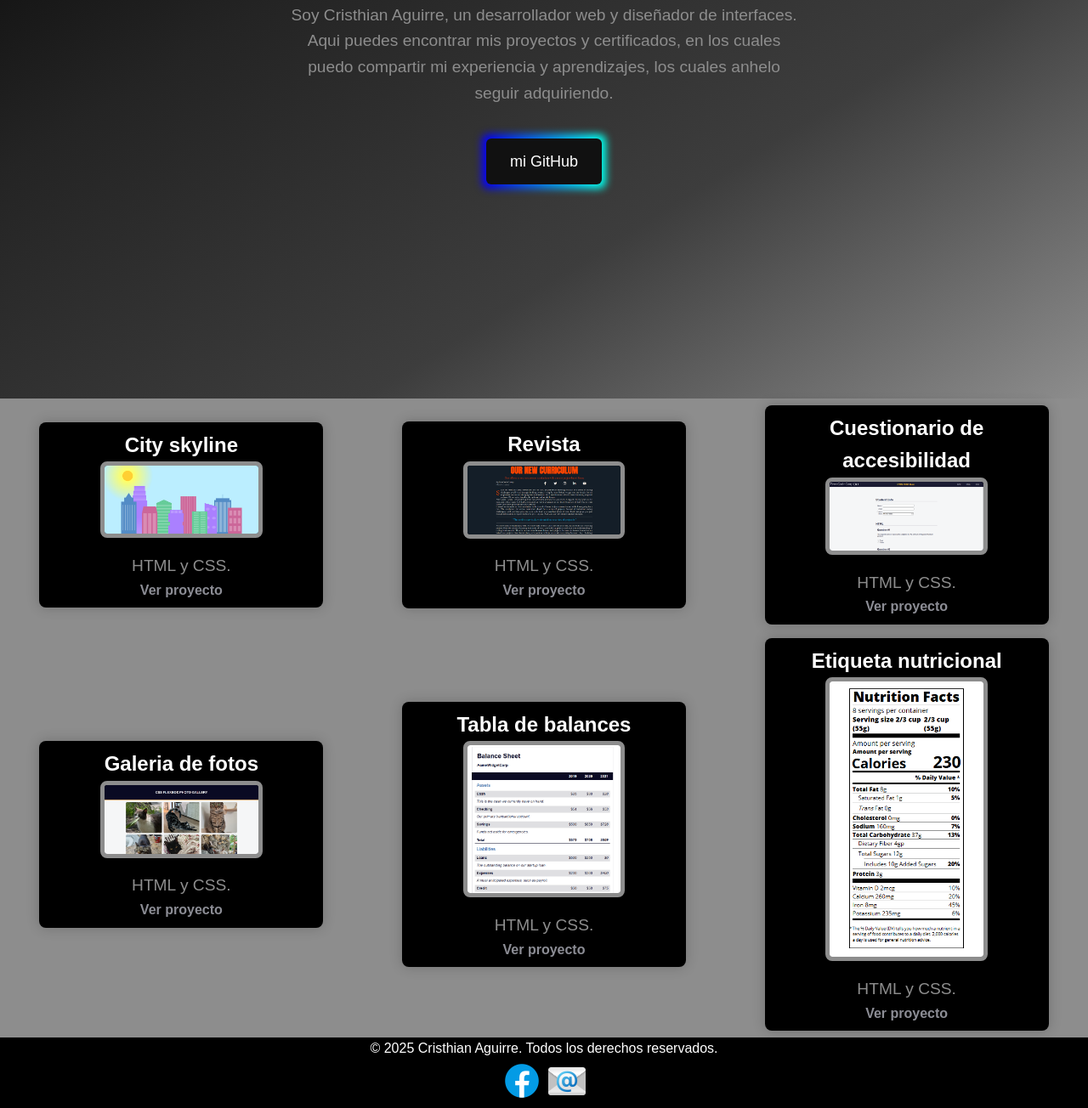
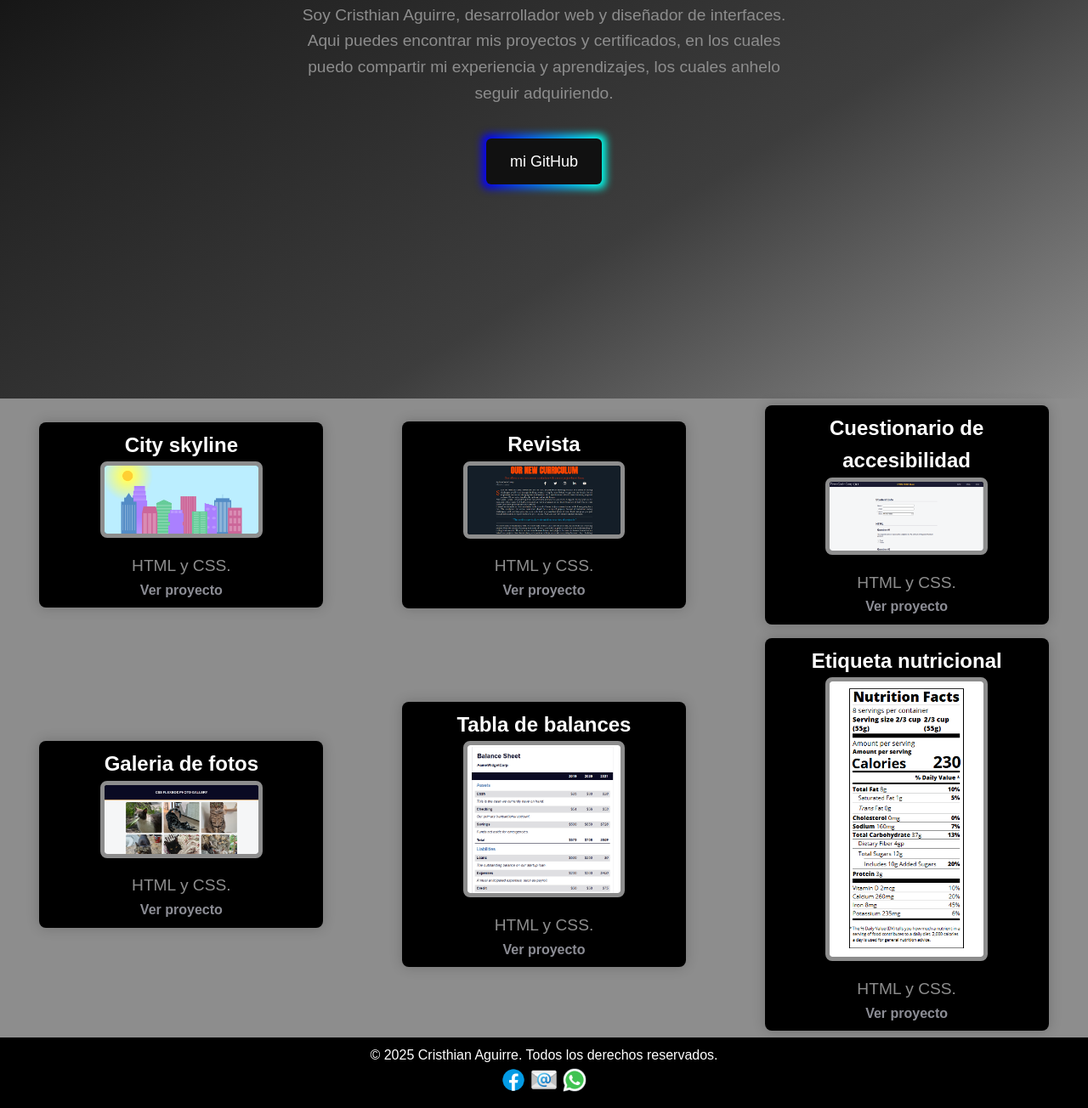
Before and after one commit to crish-53/mi-portafolio, a plain HTML site: page index.html in a window 1280 px wide. Shown: the part 331-1635 px from the top of the page at 85% size. Drawn offline with Linux system fonts and the light colour scheme.

Commit message:
Descripción de cambios

```diff
--- a/index.html
+++ b/index.html
@@ -24,7 +24,7 @@
   <section class="seccion-bienvenida">
     <h1 class="texto-bienvenida">¡Bienvenido a mi portafolio!</h1>
     <div class="descripcion">
-    <p>Soy Cristhian Aguirre, un desarrollador web y diseñador de interfaces.</p>
+    <p>Soy Cristhian Aguirre, desarrollador web y diseñador de interfaces.</p>
     <p>Aqui puedes encontrar mis proyectos y certificados, en los cuales puedo compartir mi experiencia y aprendizajes, los cuales anhelo seguir adquiriendo.</p>
     </div>
      <a href="https://github.com/crish-53" class="boton">mi GitHub</a>
@@ -77,12 +77,18 @@
   </section>
   <footer class="footer">
   <p>© 2025 Cristhian Aguirre. Todos los derechos reservados.</p>
+
   <div class="social">
+
     <a href="https://www.facebook.com/share/18yxmWAEKZ/">
-      <img src="assets/iconos/icons8-facebook-nuevo-50.png" alt="GitHub"></a>
+      <img src="assets/iconos/icons8-facebook-nuevo-50.png" alt="GitHub" class="footer-icon"></a>
 
-    <a href="">
-      <img src="assets/iconos/icons8-correo-electrónico-48.png" alt="correo"></a>
+    <a href="mailto:cristhianaguirre533@gmail.com">
+      <img src="assets/iconos/icons8-correo-electrónico-48.png" alt="correo" class="footer-icon"></a>
+
+      <a href="https://wa.me/+573114361215">
+        <img src="assets/iconos/icons8-whatsapp-48.png" alt="whatsapp" class="footer-icon">
+      </a>
   </div>
 </footer>
 </body>
--- a/styles.css
+++ b/styles.css
@@ -208,7 +208,13 @@ quitar margenes del navbar  y poner footer con contactos
 .footer{
     color: #fff;
     display: flex;
+    position: relative;
+    top: 0.5rem;
     flex-direction: column;
     align-items: center;
 
 }
+
+.footer-icon{
+    width: 32px;
+}
```
Also changed, not shown: assets/iconos/icons8-whatsapp-48.png (added).
